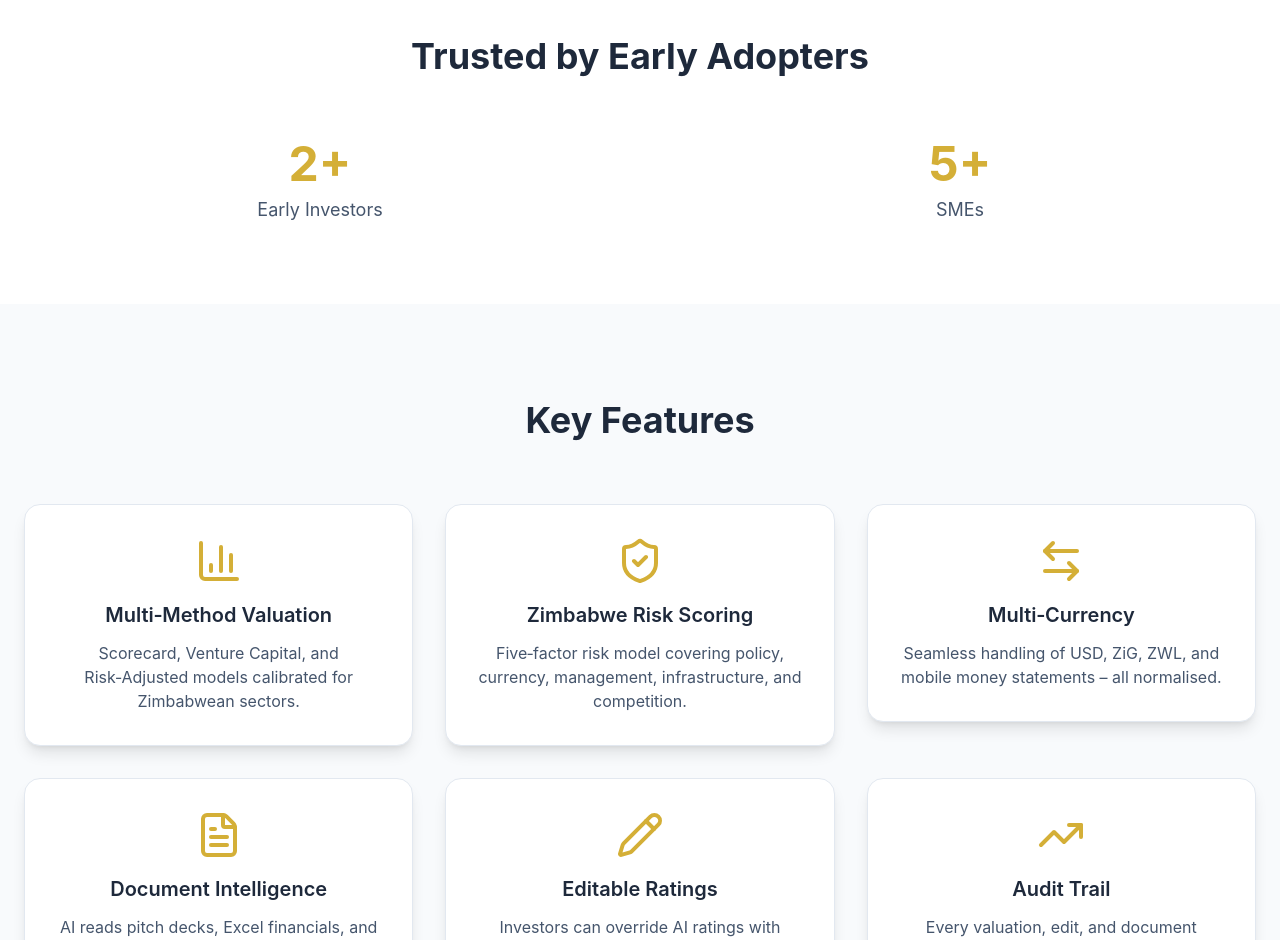
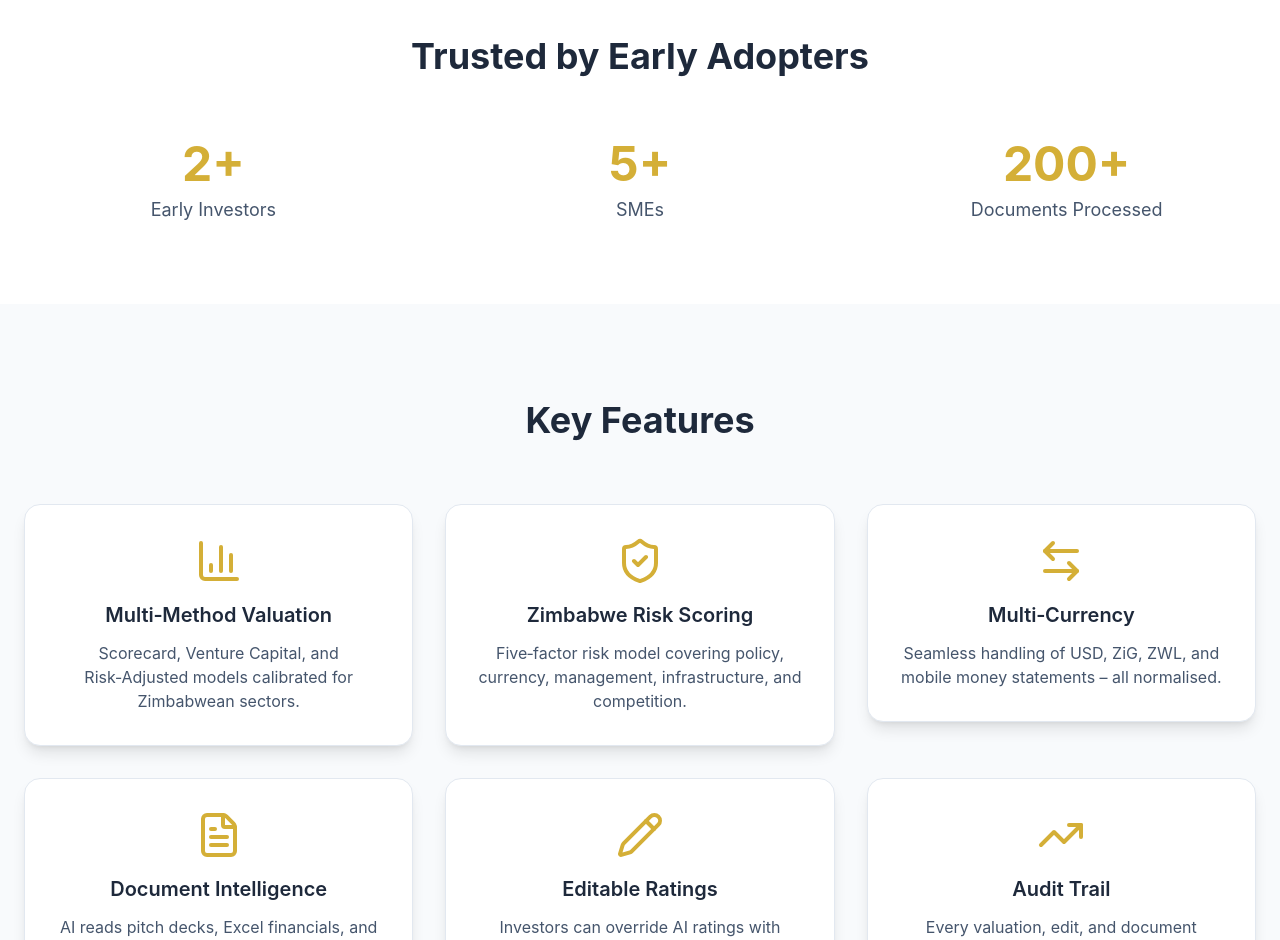
Before and after one commit to simonpfuurai2024/pfurex-analytics, a React (Vite) app in the folder frontend/: page / in a window 1280 px wide. Shown: the part 1980-2920 px from the top of the page. Built offline with nearby package versions, Linux system fonts and the light colour scheme; no server answers.

Commit message:
Restore documents processed counter alongside investors and SMEs

```diff
--- a/frontend/src/pages/Landing.jsx
+++ b/frontend/src/pages/Landing.jsx
@@ -318,9 +318,10 @@ const Landing = () => {
           <FadeInView>
             <h2 className="text-3xl md:text-4xl font-bold text-center mb-16">Trusted by Early Adopters</h2>
           </FadeInView>
-          <div className="grid md:grid-cols-2 gap-12">
+          <div className="grid md:grid-cols-3 gap-12">
             <Counter end={2} label="Early Investors" suffix="+" />
             <Counter end={5} label="SMEs" suffix="+" />
+            <Counter end={200} label="Documents Processed" suffix="+" />
           </div>
         </div>
       </section>
```
